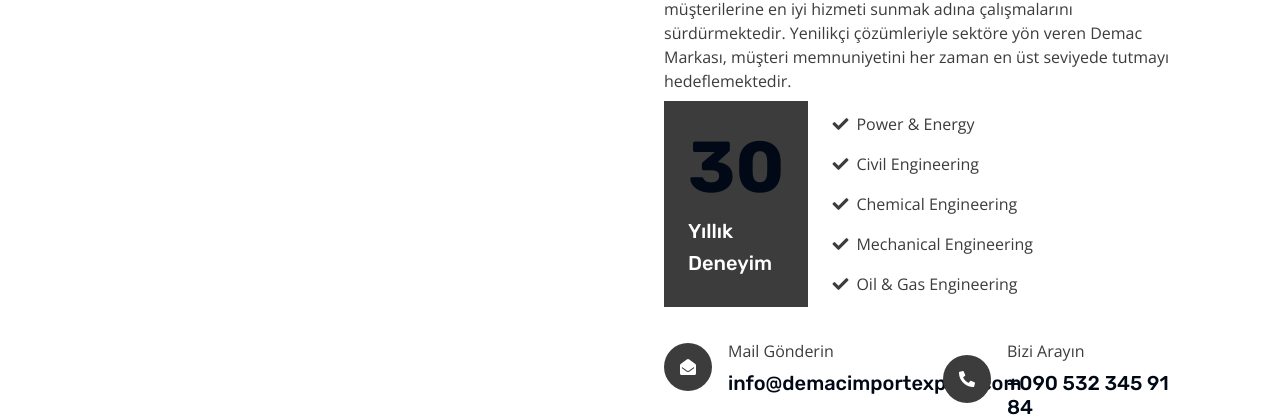
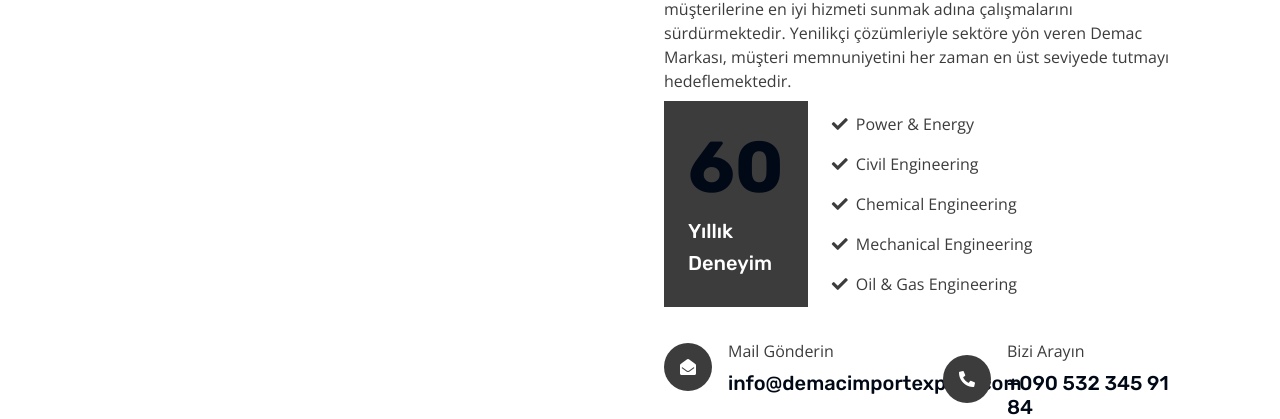
Before and after one commit to KimeRti/Demac, a Django app: page /about/ in a window 1280 px wide. Shown: the part 1253-1672 px from the top of the page. Run offline with Django 4.2, Linux system fonts and the light colour scheme; data that the repository does not hold is empty; some libraries are stand-ins or nearby versions.

Commit message:
Update about.html

```diff
--- a/templates/main/about.html
+++ b/templates/main/about.html
@@ -50,7 +50,7 @@
                     <p class="mb-2 text-primary">{% trans 'Demac Markası, yenilikçi vizyonu ve müşteri memnuniyetine verdikleri önemle sektörde öncü bir konumda yer almaktadır. Sürekli olarak gelişme ve yenilik yapma misyonuyla hareket eden Demac, müşterilerine en iyi hizmeti sunmak adına çalışmalarını sürdürmektedir. Yenilikçi çözümleriyle sektöre yön veren Demac Markası, müşteri memnuniyetini her zaman en üst seviyede tutmayı hedeflemektedir.' %}</p>
                     <div class="d-flex align-items-center mb-4">
                         <div class="flex-shrink-0 bg-primary p-4">
-                            <h1 class="display-2">30</h1>
+                            <h1 class="display-2">60</h1>
                             <h5 class="text-white">{% trans 'Yıllık' %}</h5>
                             <h5 class="text-white">{% trans 'Deneyim' %}</h5>
                         </div>
```
